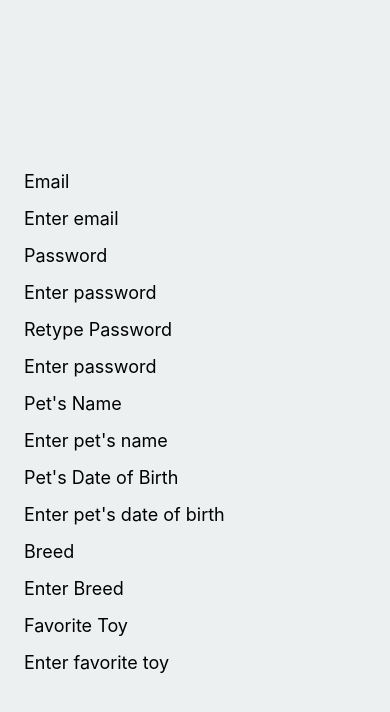
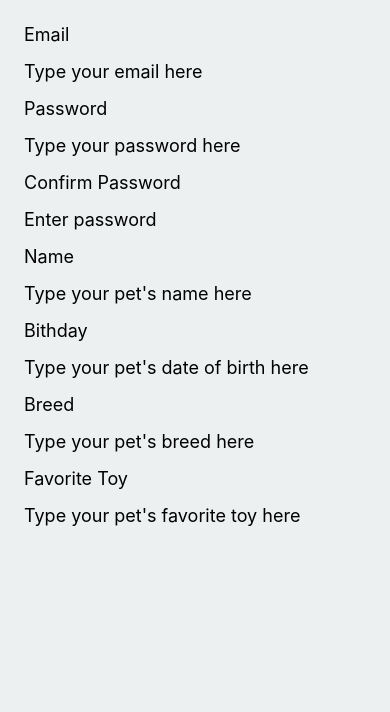
Before and after one commit to jvsinghk/woofstagram-sign-up-form, a React Native app: screen / in a window 390 px wide. Shown: the top 712 px of the page. Built offline with nearby package versions, Linux system fonts and the light colour scheme.

Commit message:
Add scrollview to account for divice diffrences and update placholders

```diff
--- a/App.js
+++ b/App.js
@@ -1,5 +1,5 @@
 import React, {useState} from 'react';
-import { View } from 'react-native';
+import { ScrollView } from 'react-native';
 import LabelInput from './components/LabelInput';
 import PasswordInput from './components/PasswordInput';
 
@@ -7,57 +7,62 @@ const App = () => {
 
   const [email, setEmail] = useState('');
   const [password, setPassword] = useState('');
-  const [retypePassword, setRetypePassword] = useState('');
+  const [confirmPassword, setConfirmPassword] = useState('');
   const [petName, setPetName] = useState('');
   const [petDob, setPetDob] = useState('');
   const [breed, setBreed] = useState('');
   const [favoriteToy, setFavoriteToy] = useState('');
 
 return (
-  <View style={{ flex: 1, justifyContent: 'center', backgroundColor: '#ecf0f1', padding: 16 }}>
+  <ScrollView
+    style={{
+      flex: 1,
+      backgroundColor: '#ecf0f1',
+      padding: 16
+    }}>
     <LabelInput
       label='Email'
-      placeholder='Enter email'
+      placeholder='Type your email here'
       value={email}
       handleChange={setEmail}
     />
     <PasswordInput
      label='Password'
-     placeholder='Enter password'
+     placeholder='Type your password here'
      value={password}
      handleChange={setPassword}
     />
     <PasswordInput
-     label='Retype Password'
+     label='Confirm Password'
      placeholder='Enter password'
-     value={retypePassword}
-     handleChange={setRetypePassword}
+     value={confirmPassword}
+     handleChange={setConfirmPassword}
     />
     <LabelInput
-      label={`Pet's Name`}
-      placeholder={`Enter pet's name`}
+      label='Name'
+      placeholder={`Type your pet's name here`}
       value={petName}
       handleChange={setPetName}
     />
     <LabelInput
-      label={`Pet's Date of Birth`}
-      placeholder={`Enter pet's date of birth`}
+      label='Bithday'
+      placeholder={`Type your pet's date of birth here`}
       value={petDob}
       handleChange={setPetDob}
     />
     <LabelInput
       label='Breed'
-      placeholder='Enter Breed'
+      placeholder={`Type your pet's breed here`}
       value={breed}
       handleChange={setBreed}
     />
     <LabelInput
       label='Favorite Toy'
-      placeholder='Enter favorite toy'
+      placeholder={`Type your pet's favorite toy here`}
       value={favoriteToy}
       handleChange={setFavoriteToy}
     />
-  </View>
+  </ScrollView>
 )};
 
 export default App;
```
